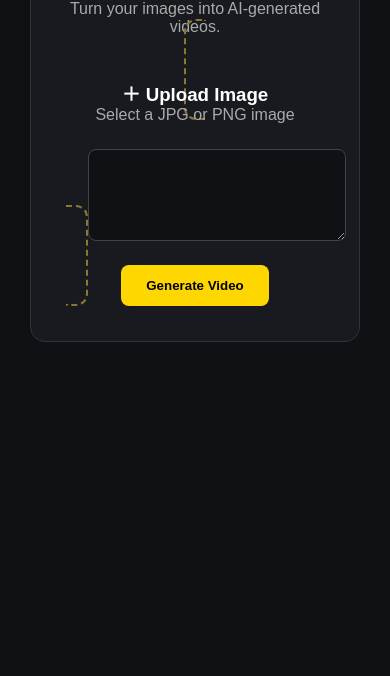
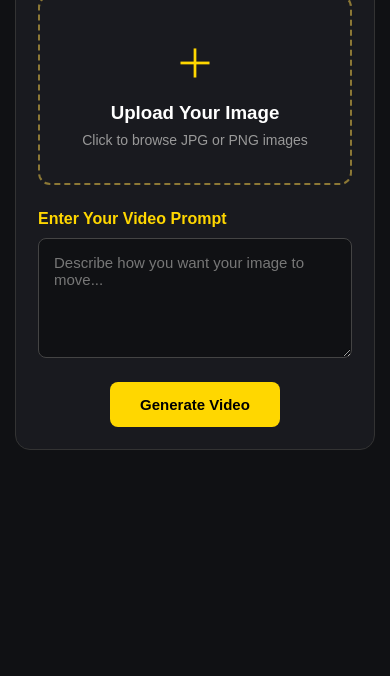
Before and after one commit to bazarioofficial39-sys/aevor-ai, a website: page image-to-video.html in a window 390 px wide. Shown: the part 168-844 px from the top of the page. Drawn offline with Linux system fonts and the light colour scheme.

Commit message:
Update image-to-video.html

```diff
--- a/image-to-video.html
+++ b/image-to-video.html
@@ -6,6 +6,7 @@
     <meta name="viewport" content="width=device-width, initial-scale=1.0">
     <title>Image to Video | AEVOR AI</title>
         <link rel="icon" href="logo.jpg">
+
 
     <style>
         * {
@@ -36,21 +37,45 @@
             margin-bottom: 15px;
         }
 
-        p {
+        .subtitle {
             color: #aaa;
-            margin-bottom: 25px;
+            margin-bottom: 30px;
         }
 
+        /* Upload Area */
         .upload-box {
+            display: flex;
+            flex-direction: column;
+            align-items: center;
+            justify-content: center;
+            width: 100%;
+            min-height: 190px;
             border: 2px dashed #8c7835;
-            padding: 40px 20px;
+            padding: 25px;
             border-radius: 12px;
             cursor: pointer;
-            margin-bottom: 20px;
+            transition: 0.3s;
+            margin-bottom: 25px;
         }
 
         .upload-box:hover {
             background: #25241e;
+            border-color: gold;
+        }
+
+        .upload-icon {
+            font-size: 40px;
+            color: gold;
+            margin-bottom: 12px;
+        }
+
+        .upload-box h3 {
+            margin-bottom: 8px;
+        }
+
+        .upload-box p {
+            color: #999;
+            font-size: 14px;
         }
 
         input[type="file"] {
@@ -58,36 +83,73 @@
         }
 
         #preview {
+            display: none;
             max-width: 100%;
             max-height: 300px;
+            object-fit: contain;
             border-radius: 10px;
-            margin-top: 15px;
-            display: none;
+            margin-top: 20px;
+        }
+
+        /* Prompt */
+        .prompt-label {
+            display: block;
+            text-align: left;
+            margin-bottom: 10px;
+            color: gold;
+            font-weight: bold;
         }
 
         textarea {
             width: 100%;
+            min-height: 120px;
             padding: 15px;
             background: #101114;
             color: white;
             border: 1px solid #444;
             border-radius: 8px;
             resize: vertical;
+            outline: none;
+            font-family: Arial, sans-serif;
+            font-size: 15px;
             margin-bottom: 20px;
         }
 
+        textarea:focus {
+            border-color: gold;
+        }
+
+        textarea::placeholder {
+            color: #777;
+        }
+
+        /* Button */
         button {
             background: gold;
             color: black;
             border: none;
-            padding: 13px 25px;
+            padding: 14px 30px;
             border-radius: 8px;
             font-weight: bold;
+            font-size: 15px;
             cursor: pointer;
+            transition: 0.3s;
         }
 
         button:hover {
             background: white;
+            transform: translateY(-2px);
+        }
+
+        @media (max-width: 600px) {
+            body {
+                padding: 15px;
+            }
+
+            .container {
+                margin: 25px auto;
+                padding: 22px;
+            }
         }
     </style>
 </head>
@@ -98,21 +160,37 @@
 
         <h1>Image to Video</h1>
 
-        <p>Turn your images into AI-generated videos.</p>
+        <p class="subtitle">
+            Turn your images into AI-generated videos.
+        </p>
 
         <label for="imageUpload" class="upload-box">
-            <h3>＋ Upload Image</h3>
-            <p>Select a JPG or PNG image</p>
+
+            <div class="upload-icon">＋</div>
+
+            <h3>Upload Your Image</h3>
+
+            <p>Click to browse JPG or PNG images</p>
+
             <img id="preview" alt="Selected image preview">
+
         </label>
 
-        <input type="file" id="imageUpload" accept="image/png,image/jpeg">
+        <input
+            type="file"
+            id="imageUpload"
+            accept="image/png,image/jpeg"
+        >
+
+        <label for="videoPrompt" class="prompt-label">
+            Enter Your Video Prompt
+        </label>
 
         <textarea
             id="videoPrompt"
             rows="4"
-            placeholder="Describe how you want your image to move...">
-        </textarea>
+            placeholder="Describe how you want your image to move..."
+        ></textarea>
 
         <button id="generateBtn" type="button">
             Generate Video
@@ -124,13 +202,29 @@
         const imageUpload = document.getElementById("imageUpload");
         const preview = document.getElementById("preview");
 
+        let previousImageURL = null;
+
         imageUpload.addEventListener("change", function () {
+
             const file = this.files[0];
 
-            if (file) {
-                preview.src = URL.createObjectURL(file);
-                preview.style.display = "block";
+            if (!file) return;
+
+            if (!["image/jpeg", "image/png"].includes(file.type)) {
+                alert("Please select a JPG or PNG image.");
+                this.value = "";
+                return;
             }
+
+            if (previousImageURL) {
+                URL.revokeObjectURL(previousImageURL);
+            }
+
+            previousImageURL = URL.createObjectURL(file);
+
+            preview.src = previousImageURL;
+            preview.style.display = "block";
+
         });
     </script>
 
```
